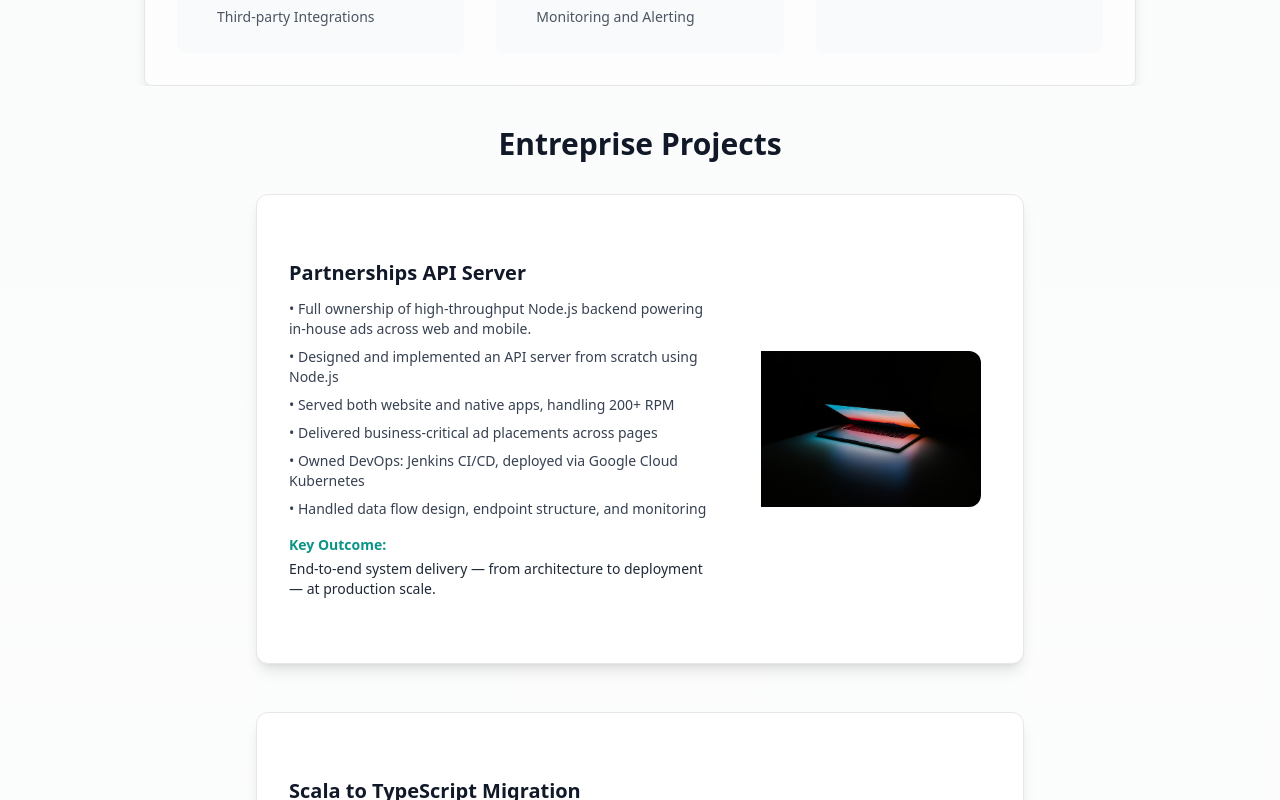
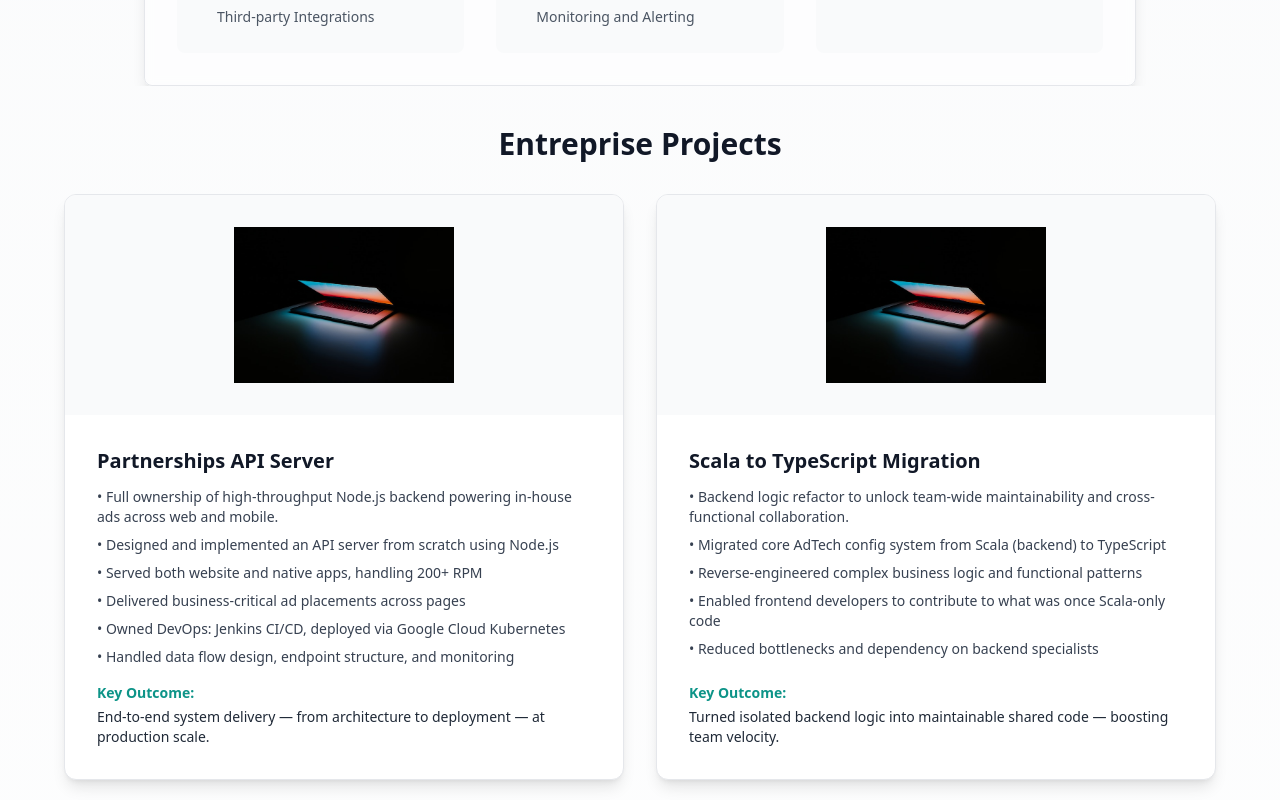
Before and after one commit to weilidai2001/weili-portfolio-website, a Next.js app: page / in a window 1280 px wide. Shown: the part 820-1620 px from the top of the page. Built offline with nearby package versions, Linux system fonts and the light colour scheme.

Commit message:
Converted projects tiles to portrait

```diff
--- a/app/components/ProjectsSection.tsx
+++ b/app/components/ProjectsSection.tsx
@@ -52,7 +52,7 @@ const projects: Project[] = [
 export default function ProjectsSection() {
   return (
     <section className="py-10 px-4">
-      <div className="max-w-3xl mx-auto">
+      <div className="w-full">
         <motion.h2
           initial={{ opacity: 0 }}
           whileInView={{ opacity: 1 }}
@@ -61,39 +61,39 @@ export default function ProjectsSection() {
         >
           Entreprise Projects
         </motion.h2>
-        <div className="space-y-12">
+        <div
+  className="grid grid-cols-1 md:grid-cols-[repeat(auto-fit,minmax(560px,1fr))] gap-8 max-w-6xl mx-auto"
+>
   {projects.map((project, index) => (
     <motion.div
       key={index}
       initial={{ opacity: 0, y: 20 }}
       whileInView={{ opacity: 1, y: 0 }}
       viewport={{ once: true }}
-              className="bg-white rounded-xl overflow-hidden border border-gray-200 shadow-lg p-4 md:p-8"
+      className="bg-white rounded-xl overflow-hidden border border-gray-200 shadow-lg h-full flex flex-col"
     >
-              <div className="flex flex-col md:flex-row-reverse items-center md:items-stretch">
               {/* Thumbnail */}
-                <div className="w-full md:w-60 flex-shrink-0 flex justify-center items-start md:items-center bg-gray-50 md:bg-transparent">
+              <div className="w-full flex-shrink-0 flex justify-center items-center bg-gray-50 p-8">
                 <Image
                   src="/laptop.jpg"
                   alt="Project thumbnail"
                   width={220}
                   height={220}
-                    className="object-contain rounded-t-xl md:rounded-r-xl md:rounded-tl-none md:rounded-br-xl"
+                  className="object-contain"
                   priority={index === 0}
                 />
               </div>
               {/* Project Content */}
-                <div className="p-8 flex-1 md:pr-10 md:pl-0">
+              <div className="p-8 flex-1 flex flex-col">
                 <h3 className="text-xl font-semibold mb-3 text-gray-900">{project.title}</h3>
                 <ul className="space-y-2 text-sm text-gray-700 mb-4">
                   {project.bullets.map((item, i) => (
                     <li key={i}>• {item}</li>
                   ))}
                 </ul>
-                  <div className="mt-2">
+                <div className="mt-auto">
                   <h4 className="text-sm font-semibold text-teal-600 mb-1">Key Outcome:</h4>
                   <p className="text-gray-800 text-sm">{project.keyOutcome}</p>
-                  </div>
                 </div>
               </div>
             </motion.div>
```
Lines whose indentation alone changed are shown as unchanged.
